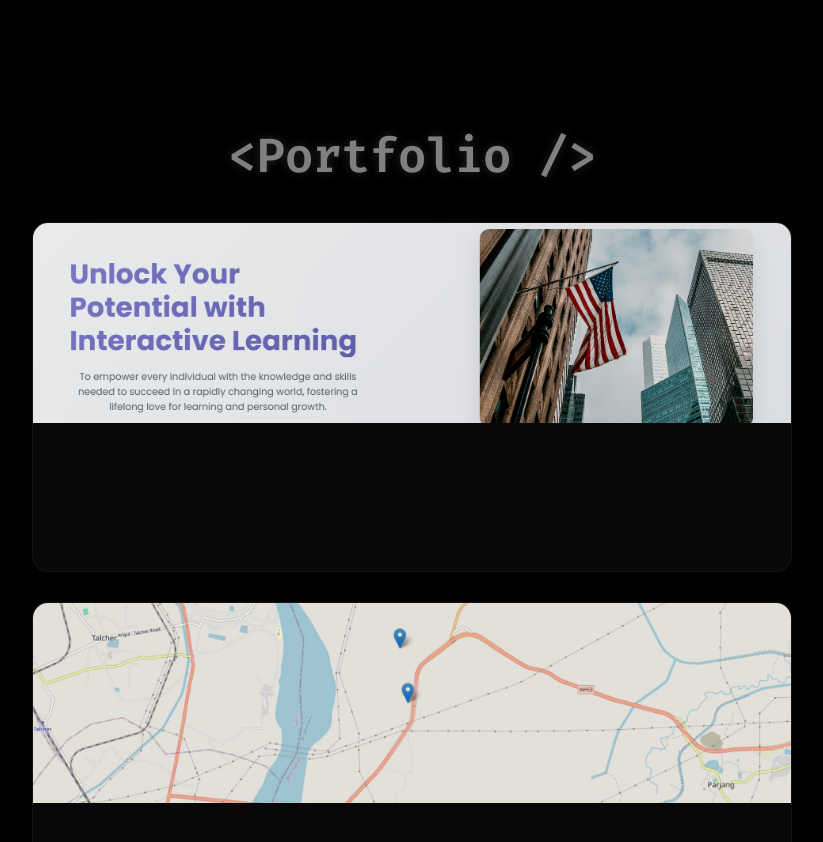
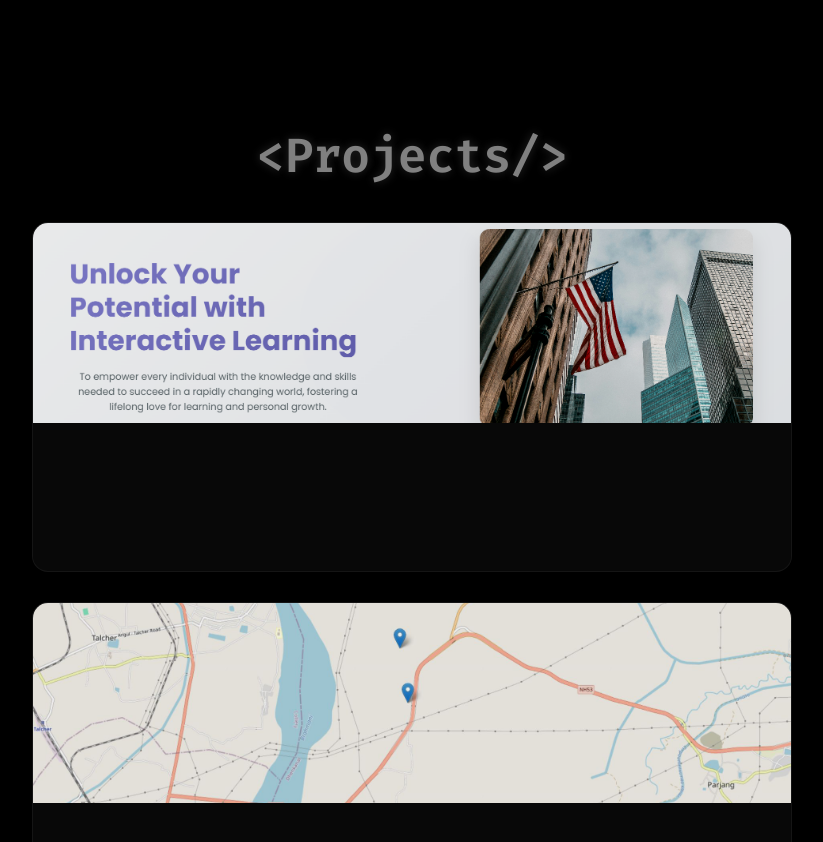
Before and after one commit to Subhasiish/Portfolio-website, a React (Vite) app: page / in a window 1280 px wide. Shown: the part 860-1702 px from the top of the page, without its empty margins (228-1051 px from the left). Built offline with nearby package versions, Linux system fonts and the light colour scheme.

Commit message:
suttle changes

```diff
--- a/src/components/Portfolio.tsx
+++ b/src/components/Portfolio.tsx
@@ -603,7 +603,7 @@ const Portfolio: React.FC = () => {
         initial="hidden"
         animate="visible"
       >
-        &lt;Portfolio /&gt;
+        &lt;Projects/&gt;
       </SectionTitle>
       <CardsContainer
         variants={containerVariants}
```
